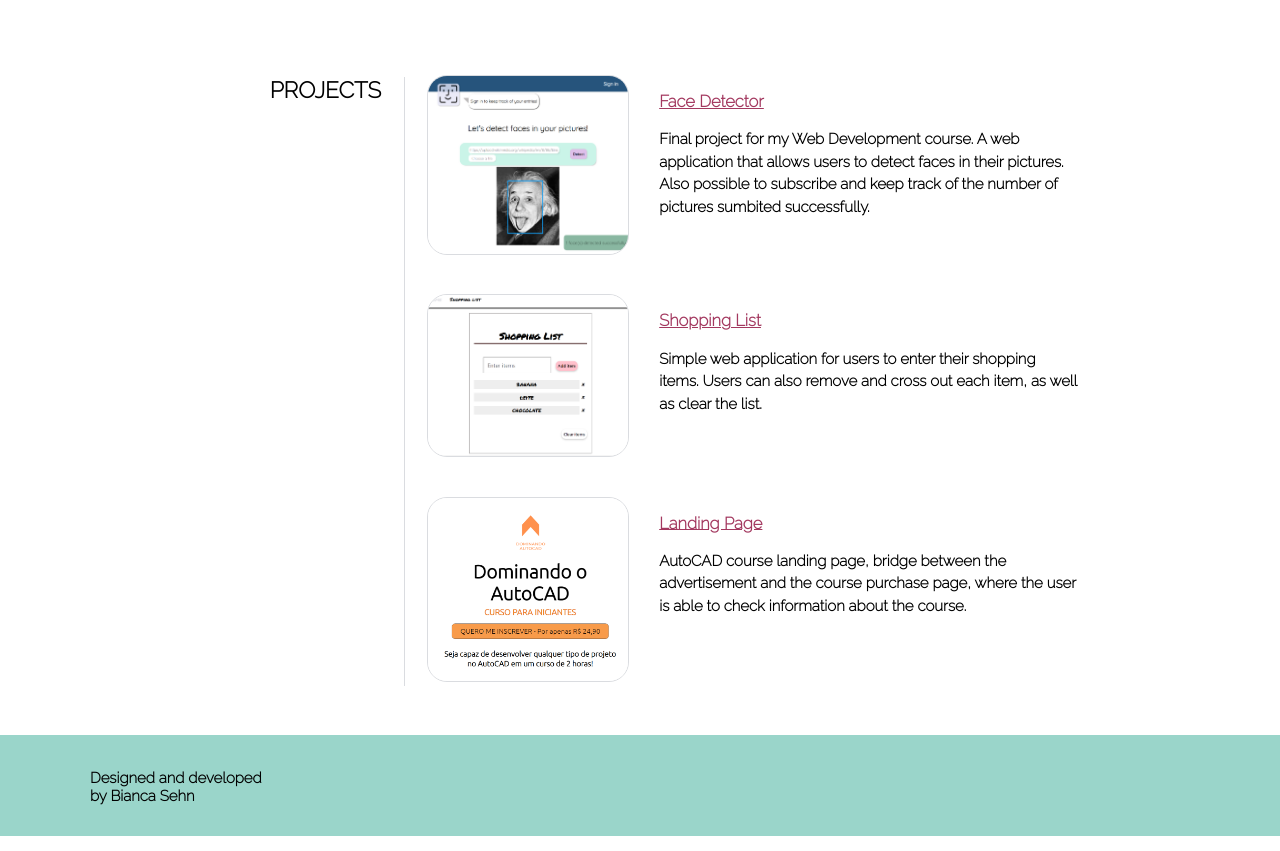
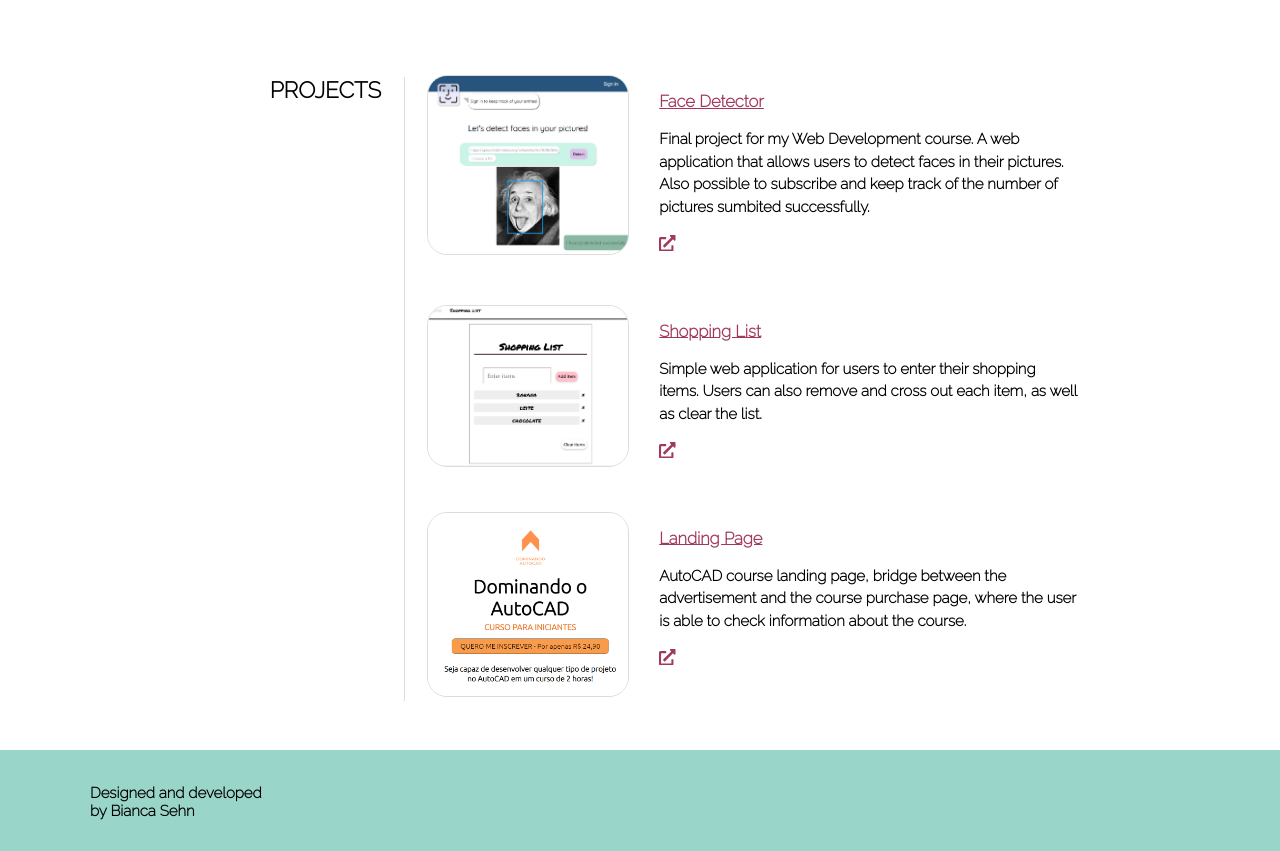
Before and after one commit to biancasehn/portfolio, a React (Create React App) app: page / in a window 1280 px wide. Shown: the part 1820-2671 px from the top of the page. Built offline with nearby package versions, Linux system fonts and the light colour scheme.

Commit message:
link to external page - projects

```diff
--- a/src/App.css
+++ b/src/App.css
@@ -218,7 +218,7 @@ a {
   padding: 1em 0;
 }
 
-.projects img {
+.projects .project img {
   width: 200px;
   border-radius: 20px;
   border: 1px solid #dadce0;
@@ -428,7 +428,7 @@ footer p {
     align-items: center;
   }
 
-  .project .description a {
+  .project .description .titleAnchor {
     position: absolute;
     visibility: hidden;
   }
@@ -469,10 +469,6 @@ footer p {
     margin-top: 0;
 
     transform: translateY(-20px);
-
-    display:flex;
-    flex-direction: column;
-    justify-content: flex-end;
   }
 
   .transformText {
@@ -491,6 +487,15 @@ footer p {
 
     border: solid 1px #dadce0;
     border-radius: 10px;
+
+    display: flex;
+    flex-direction: column;
+  }
+
+  .projects .project .textActive a {
+    font-size: 1.4em;
+    padding: 0 1em;
+    text-align: right;
   }
 
   /* FOOTER */
@@ -505,6 +510,7 @@ footer p {
 
     background: var(--primaryFocus);
     color: var(--lightText);
+
   }
 }
 
--- a/src/App.js
+++ b/src/App.js
@@ -111,12 +111,15 @@ function App() {
           <div className="project">
             <a href="https://facedetector.vercel.app/" target="_blank" rel="noreferrer"><img alt="facedetector" src={faceDetector}></img></a>
             <div className="description">
-              <a href="https://facedetector.vercel.app/" target="_blank" rel="noreferrer">Face Detector</a> {/* LARGER SCREENS */}
+              <a className="titleAnchor" href="https://facedetector.vercel.app/" target="_blank" rel="noreferrer">Face Detector</a> {/* LARGER SCREENS */}
               <span onClick={()=>{setFirstDescription(!firstDescription)}}>
                 Face Detector
                 < MdExpandMore className={firstDescription ? "expandProject transformText rotateExpand" : "expandProject transformText"}/>
               </span> {/* SMALLER SCREENS */}
-              <p className={firstDescription ? "text transformText textActive" : "text transform"}>Final project for my Web Development course. A web application that allows users to detect faces in their pictures. Also possible to subscribe and keep track of the number of pictures sumbited successfully.</p>
+              <div className={firstDescription ? "text transformText textActive" : "text transform"}>
+                <p>Final project for my Web Development course. A web application that allows users to detect faces in their pictures. Also possible to subscribe and keep track of the number of pictures sumbited successfully.</p>
+                <a href="https://facedetector.vercel.app/">< FaExternalLinkAlt /></a>
+              </div>
             </div>
           </div>
 
@@ -124,34 +127,36 @@ function App() {
           <div className="project">
             <a href="https://shoppinglist-application.herokuapp.com/" target="_blank" rel="noreferrer"><img alt="shoppinglist" src={shoppingList}></img></a>
             <div className="description">
-              <a href="https://shoppinglist-application.herokuapp.com/" target="_blank" rel="noreferrer">Shopping List</a> {/* LARGER SCREENS */}
+              <a className="titleAnchor" href="https://shoppinglist-application.herokuapp.com/" target="_blank" rel="noreferrer">Shopping List</a> {/* LARGER SCREENS */}
               <span onClick={()=>{setSecondDescription(!secondDescription)}}>
                  Shopping List
                 < MdExpandMore className={secondDescription ? "expandProject transformText rotateExpand" : "expandProject transformText"}/>
               </span> {/* SMALLER SCREENS */}
-              <p className={secondDescription ? "text transformText textActive" : "text transform"}>Simple web application for users to enter their shopping items. Users can also remove and cross out each item, as well as clear the list. </p>
+              <div className={secondDescription ? "text transformText textActive" : "text transform"}>
+                <p>Simple web application for users to enter their shopping items. Users can also remove and cross out each item, as well as clear the list.</p>
+                <a href="https://shoppinglist-application.herokuapp.com/">< FaExternalLinkAlt /></a>
+              </div>
             </div>
           </div>
 
           {/* PROJECT THREE */}
           <div className="project">
-            <a
-              href="https://dominandoautocad.com/" target="_blank" rel="noreferrer">
+            <a href="https://dominandoautocad.com/" target="_blank" rel="noreferrer">
               <img
                 alt="dominandoautocad" src={dominandoAutocad}>
               </img>
             </a>
             <div className="description">
-              <a href="https://dominandoautocad.com/" target="_blank" rel="noreferrer">Landing Page</a>{/* LARGER SCREENS */}
+              <a  className="titleAnchor" href="https://dominandoautocad.com/" target="_blank" rel="noreferrer">Landing Page</a>{/* LARGER SCREENS */}
               <span onClick={()=>{setThirdDescription(!thirdDescription)}}>
                 Landing Page
                 < MdExpandMore className={thirdDescription ? "expandProject transformText rotateExpand" : "expandProject transformText"}/>
               </span> {/* SMALLER SCREENS */}
 
-              <p className={thirdDescription ? "text transformText textActive" : "text"}>
-                AutoCAD course landing page, bridge between the advertisement and the course purchase page, where the user is able to check information about the course.
-                {/* <a style={{visibility:"visible", fontSize:"1.4em"}} href="https://dominandoautocad.com/">< FaExternalLinkAlt /></a> */}
-              </p>
+              <div className={thirdDescription ? "text transformText textActive" : "text"}>
+                <p>AutoCAD course landing page, bridge between the advertisement and the course purchase page, where the user is able to check information about the course.</p>
+                <a href="https://dominandoautocad.com/">< FaExternalLinkAlt /></a>
+              </div>
             </div>
           </div>
 
```
